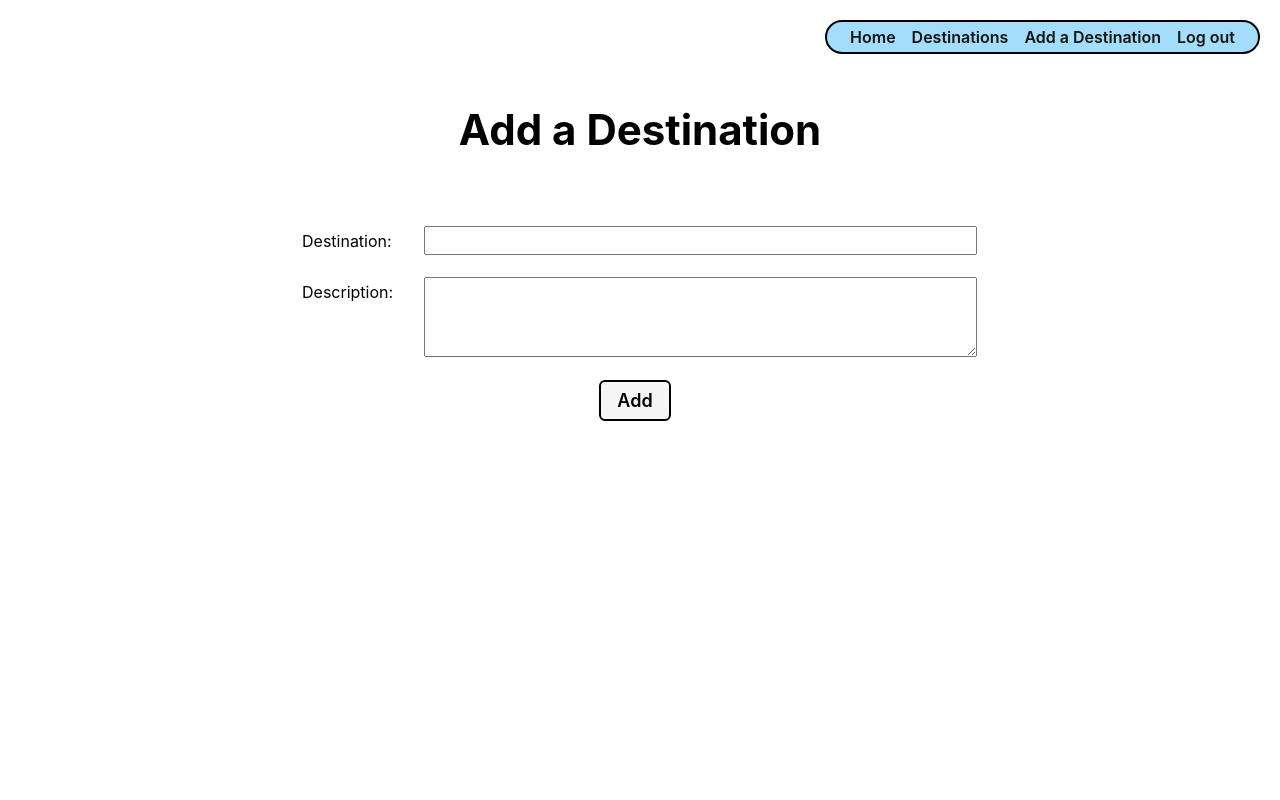
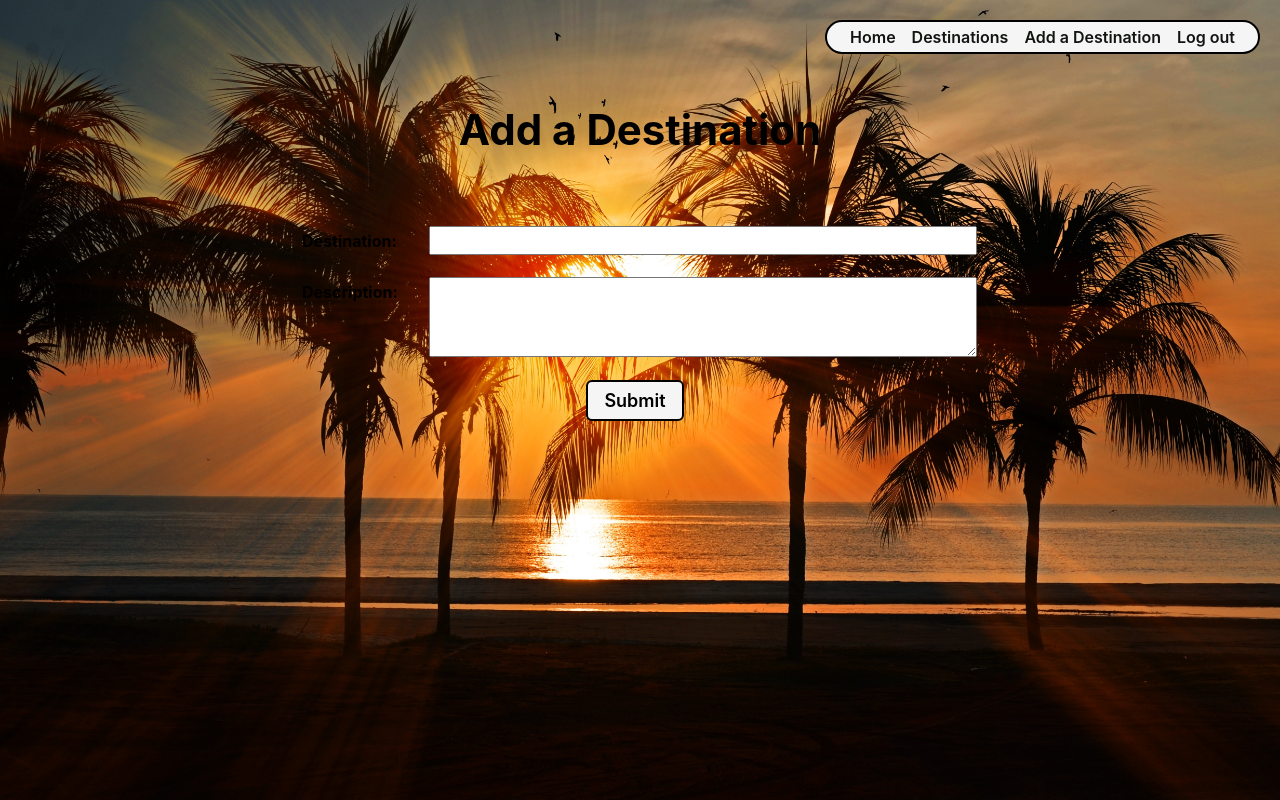
Before and after one commit to jmeirink/destination-vacation, a Django app: page /destinations/create/ in a window 1280 px wide. Run offline with Django 4.2, Linux system fonts and the light colour scheme; the visitor is signed in with stand-in values (Sample User, id 1).

Commit message:
style changes

```diff
--- a/main_app/static/css/base.css
+++ b/main_app/static/css/base.css
@@ -18,9 +18,9 @@ html {
 }
 
 body {
-  /* background-image: url('../images/background-img1.jpg');
+  background-image: url('../images/bg-img1.jpg');
   background-size: cover;
-  background-repeat: no-repeat; */
+  background-repeat: no-repeat;
   margin: 0;
   display: flex;
   flex-direction: column;
@@ -29,8 +29,8 @@ body {
     'Oxygen', 'Ubuntu', 'Cantarell', 'Fira Sans', 'Droid Sans',
     'Helvetica Neue', sans-serif;
   min-height: 100vh;
-  --nav-bg: rgba(104, 197, 248, .7);
-  --nav-bg-ff: rgba(104, 197, 248, .9);
+  --nav-bg: rgb(245 245 245);
+  --nav-bg-ff: rgb(245 245 245);
   --borders: rgb(0, 0, 0) solid 2px;
   --text-color: rgb(17, 20, 17);
   --link-hover-color: rgb(16, 56, 158);
@@ -95,12 +95,6 @@ nav ul {
 nav li {
   padding: 5px 8px;
 }
-
-/* .header-logo-container {
-  margin: auto;
-  padding: 10px 20px 0;
-  max-width: 500px;
-} */
 
 .page-header {
   display: flex;
@@ -267,7 +261,7 @@ nav li {
 
     nav,
     .header-logo-container {
-      background: rgba(104, 197, 248, .6);
+      background: rgb(245 245 245);
       -webkit-backdrop-filter: blur(3px);
       backdrop-filter: blur(3px);
     }
--- a/main_app/static/css/form.css
+++ b/main_app/static/css/form.css
@@ -19,7 +19,7 @@ table {
 th {
   text-align: left;
   padding: 6px 20px 0 0;
-  font-weight: normal;
+  font-weight: bold;
   vertical-align: top;
   font-size: var(--font-reg);
 }
--- a/main_app/templates/main_app/destination_form.html
+++ b/main_app/templates/main_app/destination_form.html
@@ -15,16 +15,12 @@
   {% endif %}
 </div>
 
-{% comment %} ---------------------------------- {% endcomment %}
-
 <form action="" method="post" class="form-container">
   {% csrf_token %}
   <table>
     {{ form.as_table }}
   </table>
-  <button type="submit" class="btn">Add</button>
+  <button type="submit" class="btn">Submit</button>
 </form>
 
-{% comment %} ---------------------------------- {% endcomment %}
-
 {% endblock %}
```
Also changed, not shown: main_app/static/images/background-img1.jpg (deleted), main_app/static/images/bg-img1.jpg (added).
